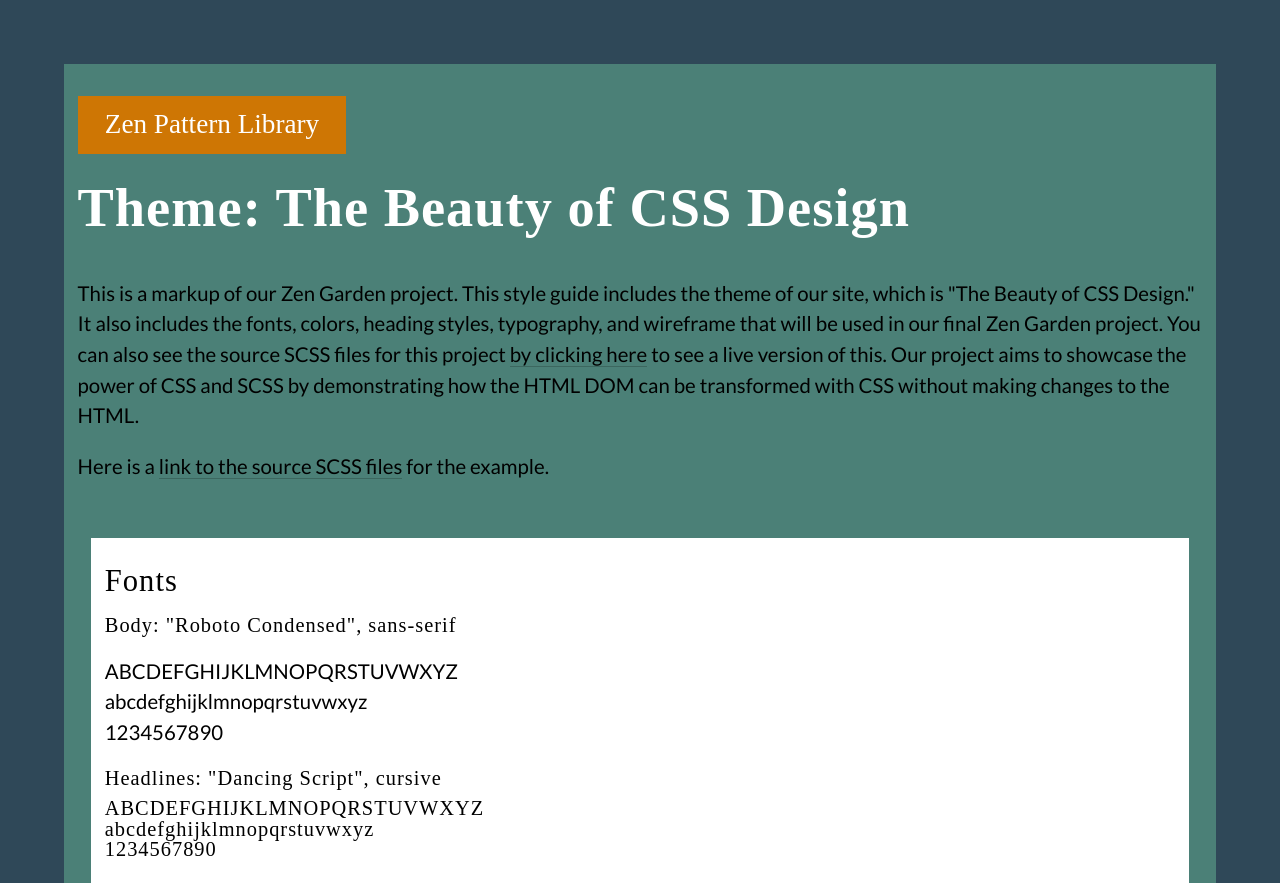
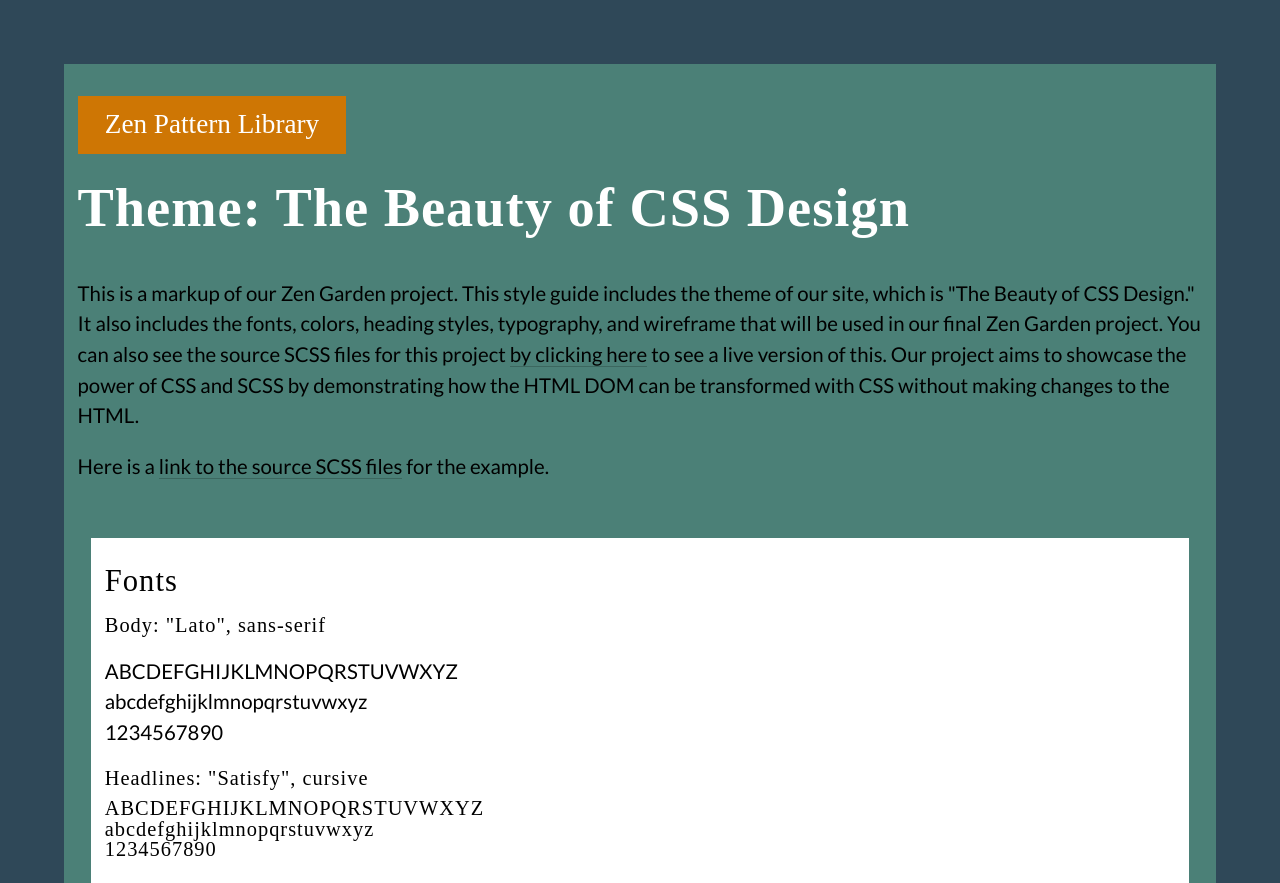
Before and after one commit to TyroneMartin/group-project-wdd331, a plain HTML site: page zengarden/style-guide.html in a window 1280 px wide. Shown: the top 883 px of the page. Drawn offline with Linux system fonts and the light colour scheme.

Commit message:
style guide typography

```diff
--- a/zengarden/style-guide.html
+++ b/zengarden/style-guide.html
@@ -25,13 +25,13 @@
     </p><br><br>
     <section>
       <h3>Fonts</h3>
-      <h4>Body: "Roboto Condensed", sans-serif</h4>
+      <h4>Body: "Lato", sans-serif</h4>
       <p>
         ABCDEFGHIJKLMNOPQRSTUVWXYZ<br>
         abcdefghijklmnopqrstuvwxyz<br>
         1234567890
       </p>
-      <h4>Headlines: "Dancing Script", cursive</h4>
+      <h4>Headlines: "Satisfy", cursive</h4>
       <h4>
         ABCDEFGHIJKLMNOPQRSTUVWXYZ<br>
         abcdefghijklmnopqrstuvwxyz<br>
```
